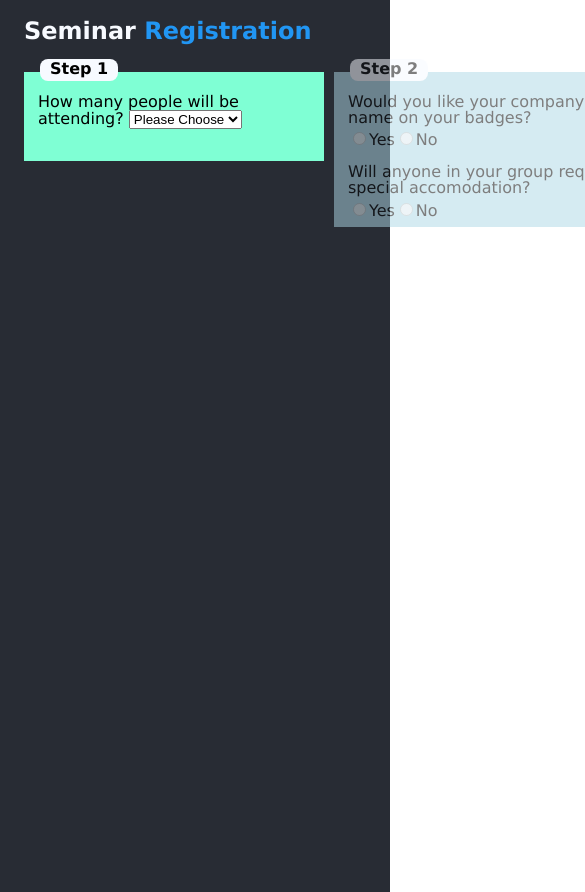
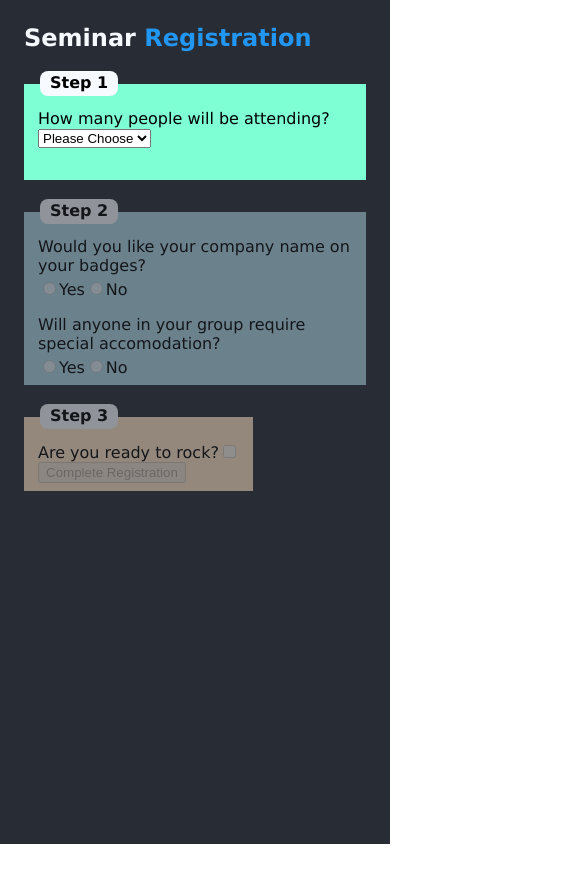
Before and after one commit to f17208/seminar-registration, a React (Create React App) app: page / in a window 390 px wide. Shown: the top 892 px of the page, 585 px wide, since content can reach past the window. After the commit the page ends 844 px from the top, so only its background shows below. Built offline with nearby package versions, Linux system fonts and the light colour scheme.

Commit message:
style(App): improved responsiveness;

```diff
--- a/src/App.css
+++ b/src/App.css
@@ -7,12 +7,6 @@
 
 .App-container {
   padding: 24px 24px;
-  background-color: var(--bg-main-color);
-  min-height: 100vh;
-  display: flex;
-  flex-direction: column;
-  /* font-size: calc(10px + 2vmin); */
-  line-height: calc(10px + 1.5vmin);
 }
 
 .App-header {
@@ -24,7 +18,14 @@
 .App-main {
   padding-top: 16px;
   display: flex;
+  flex-wrap: wrap;
   column-gap: 10px;
+}
+
+@media screen and (max-width: 1225px) {
+  .App-main {
+    flex-direction: column;
+  }
 }
 
 .text-primary {
--- a/src/components/common/Step/Step.css
+++ b/src/components/common/Step/Step.css
@@ -1,7 +1,9 @@
 .Step-container {
   margin-top: 16px;
+  margin-bottom: 16px;
   height: fit-content;
   padding-bottom: 8px;
+  max-width: fit-content;
 }
 
 .Step-header {
@@ -16,10 +18,6 @@
   font-weight: bold;
 }
 
-.Step-content {
-  min-width: 300px;
-}
-
 .Step-fieldset {
   padding-top: 0;
   padding-bottom: 0;
--- a/src/components/common/Step/Step.tsx
+++ b/src/components/common/Step/Step.tsx
@@ -9,10 +9,9 @@ export type StepProps = {
 };
 
 export const Step: FC<StepProps> = ({ title, children, disabled, color }) => {
-
   return (
     <div
-      className={`Step-container ${disabled && 'Step-container--disabled'}`}
+      className={`Step-container ${disabled ? 'Step-container--disabled' : ''}`}
       style={{ backgroundColor: color }}
     >
       <header className="Step-header">
--- a/src/index.css
+++ b/src/index.css
@@ -4,3 +4,8 @@ body {
   -webkit-font-smoothing: antialiased;
   -moz-osx-font-smoothing: grayscale;
 }
+
+#root {
+  height: 100vh;
+  background-color: var(--bg-main-color);
+}
```
